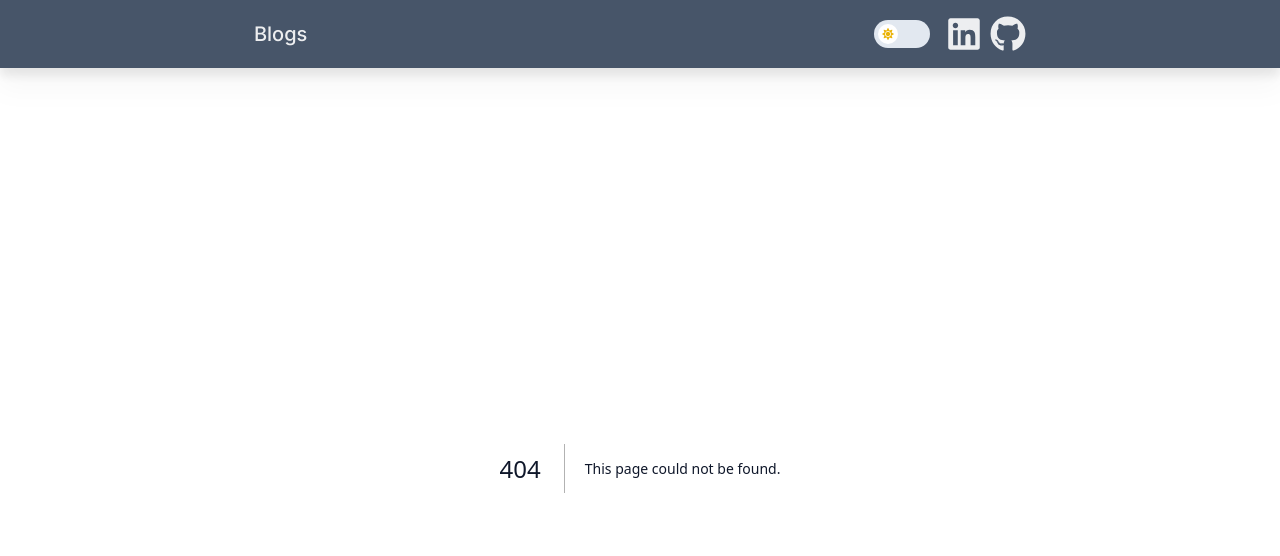
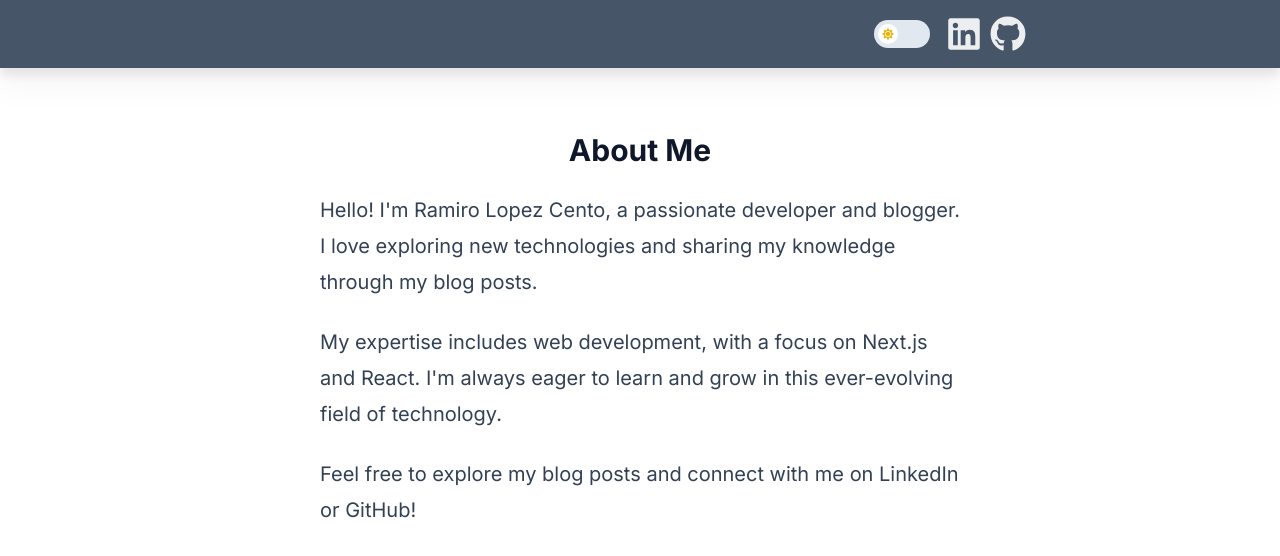
Before and after one commit to ramirolc02/my-blog, a Next.js app: page /about in a window 1280 px wide. Before the commit this address had no page. Shown: the top 556 px of the page. Built offline with nearby package versions, Linux system fonts and the light colour scheme.

Commit message:
feat: new design

```diff
--- /dev/null
+++ b/app/about/page.tsx
@@ -0,0 +1,23 @@
+import AnimatedWrapper from "../components/AnimatedWrapper"
+
+export default function About() {
+  return (
+    <AnimatedWrapper className="max-w-2xl mx-auto mt-12 p-4">
+      <h1 className="text-3xl font-bold mb-6 text-center">About Me</h1>
+      <p className="mb-4">
+        Hello! I'm Ramiro Lopez Cento, a passionate developer and blogger. I
+        love exploring new technologies and sharing my knowledge through my blog
+        posts.
+      </p>
+      <p className="mb-4">
+        My expertise includes web development, with a focus on Next.js and
+        React. I'm always eager to learn and grow in this ever-evolving field of
+        technology.
+      </p>
+      <p>
+        Feel free to explore my blog posts and connect with me on LinkedIn or
+        GitHub!
+      </p>
+    </AnimatedWrapper>
+  )
+}
--- /dev/null
+++ b/app/components/AnimatedAbout.tsx
@@ -0,0 +1,30 @@
+"use client"
+
+import { motion } from "framer-motion"
+
+export default function AnimatedAbout() {
+  return (
+    <motion.div
+      initial={{ opacity: 0 }}
+      animate={{ opacity: 1 }}
+      transition={{ duration: 0.5 }}
+      className="max-w-2xl mx-auto mt-12 p-4"
+    >
+      <h1 className="text-3xl font-bold mb-6 text-center">About Me</h1>
+      <p className="mb-4">
+        Hello! I'm Ramiro Lopez Cento, a passionate developer and blogger. I
+        love exploring new technologies and sharing my knowledge through my blog
+        posts.
+      </p>
+      <p className="mb-4">
+        My expertise includes web development, with a focus on Next.js and
+        React. I'm always eager to learn and grow in this ever-evolving field of
+        technology.
+      </p>
+      <p>
+        Feel free to explore my blog posts and connect with me on LinkedIn or
+        GitHub!
+      </p>
+    </motion.div>
+  )
+}
--- /dev/null
+++ b/app/components/AnimatedPosts.tsx
@@ -0,0 +1,32 @@
+"use client"
+
+import { motion } from "framer-motion"
+import ListItem from "./ListItem"
+
+type Props = {
+  posts: Meta[]
+}
+
+export default function AnimatedPosts({ posts }: Props) {
+  return (
+    <motion.section
+      initial={{ opacity: 0 }}
+      animate={{ opacity: 1 }}
+      transition={{ delay: 0.2, duration: 0.5 }}
+      className="mt-6 mx-auto max-w-2xl"
+    >
+      <ul className="w-full list-none p-0 grid gap-4 md:grid-cols-2">
+        {posts.map((post, index) => (
+          <motion.li
+            key={post.id}
+            initial={{ opacity: 0, y: 20 }}
+            animate={{ opacity: 1, y: 0 }}
+            transition={{ delay: index * 0.1, duration: 0.5 }}
+          >
+            <ListItem post={post} />
+          </motion.li>
+        ))}
+      </ul>
+    </motion.section>
+  )
+}
--- /dev/null
+++ b/app/components/AnimatedTitle.tsx
@@ -0,0 +1,20 @@
+"use client"
+
+import { motion } from "framer-motion"
+
+type Props = {
+  children: React.ReactNode
+}
+
+export default function AnimatedTitle({ children }: Props) {
+  return (
+    <motion.h1
+      initial={{ opacity: 0, y: -20 }}
+      animate={{ opacity: 1, y: 0 }}
+      transition={{ duration: 0.5 }}
+      className="mt-12 mb-12 text-3xl text-center dark:text-white font-bold break-words px-2"
+    >
+      {children}
+    </motion.h1>
+  )
+}
--- /dev/null
+++ b/app/components/AnimatedWrapper.tsx
@@ -0,0 +1,22 @@
+"use client"
+
+import { motion } from "framer-motion"
+import { ReactNode } from "react"
+
+type Props = {
+  children: ReactNode
+  className?: string
+}
+
+export default function AnimatedWrapper({ children, className = "" }: Props) {
+  return (
+    <motion.div
+      initial={{ opacity: 0, y: 20 }}
+      animate={{ opacity: 1, y: 0 }}
+      transition={{ duration: 0.5 }}
+      className={className}
+    >
+      {children}
+    </motion.div>
+  )
+}
--- a/app/components/ListItem.tsx
+++ b/app/components/ListItem.tsx
@@ -2,18 +2,39 @@ import getFormattedDate from "@/lib/getFormattedDate"
 import Link from "next/link"
 
 type Props = {
-    post: Meta
+  post: Meta
 }
 
 export default function ListItem({ post }: Props) {
-    const { id, title, date } = post
-    const formattedDate = getFormattedDate(date)
+  const { id, title, date } = post
+  const formattedDate = getFormattedDate(date)
 
-    return (
-        <li className="mt-4 text-2xl dark:text-white/90">
-            <Link className="underline hover:text-black/70 dark:hover:text-white" href={`/posts/${id}`}>{title}</Link>
-            <br />
-            <p className="text-sm mt-1">{formattedDate}</p>
-        </li>
-    )
+  return (
+    <Link href={`/posts/${id}`} className="block no-underline">
+      <article className="bg-white dark:bg-slate-800 rounded-lg overflow-hidden shadow-md hover:shadow-xl transition-shadow duration-300 ease-in-out border border-gray-200 dark:border-gray-700 hover:border-indigo-500 dark:hover:border-indigo-400">
+        <div className="p-6">
+          <h2 className="text-xl font-semibold mb-2 text-gray-800 dark:text-white group-hover:text-indigo-600 dark:group-hover:text-indigo-400 transition-colors duration-300 no-underline">
+            {title}
+          </h2>
+          <p className="text-gray-600 dark:text-gray-400 text-sm mb-4 no-underline">
+            {formattedDate}
+          </p>
+          <span className="text-indigo-600 dark:text-indigo-400 font-medium inline-flex items-center hover-bounce">
+            Read more
+            <svg
+              className="w-4 h-4 ml-2"
+              viewBox="0 0 24 24"
+              fill="none"
+              stroke="currentColor"
+              strokeWidth="2"
+              strokeLinecap="round"
+              strokeLinejoin="round"
+            >
+              <path d="M5 12h14M12 5l7 7-7 7" />
+            </svg>
+          </span>
+        </div>
+      </article>
+    </Link>
+  )
 }
--- a/app/components/Navbar.tsx
+++ b/app/components/Navbar.tsx
@@ -5,13 +5,7 @@ import ThemeToggle from "./ThemeToggle"
 export default function Navbar() {
   return (
     <nav className="bg-slate-600 p-4 sticky top-0 drop-shadow-xl z-10">
-      <div className="md:px-6 prose prose-xl mx-auto flex flex-wrap justify-between items-center">
-        <Link
-          href="/"
-          className="text-white/90 no-underline hover:text-white text-xl mb-2 sm:mb-0"
-        >
-          Blogs
-        </Link>
+      <div className="md:px-6 prose prose-xl mx-auto flex justify-end items-center">
         <div className="flex items-center space-x-4">
           <ThemeToggle />
           <div className="flex space-x-2 text-white text-3xl sm:text-4xl">
--- a/app/components/Posts.tsx
+++ b/app/components/Posts.tsx
@@ -1,4 +1,5 @@
 import { getPostsMeta } from "@/lib/posts"
+import AnimatedWrapper from "./AnimatedWrapper"
 import ListItem from "./ListItem"
 
 export default async function Posts() {
@@ -9,12 +10,16 @@ export default async function Posts() {
   }
 
   return (
-    <section className="mt-6 mx-auto max-w-2xl">
-      <ul className="w-full list-none p-0">
+    <AnimatedWrapper className="mt-6 mx-auto max-w-4xl">
+      <ul className="grid gap-6 md:grid-cols-2">
         {posts.map((post) => (
-          <ListItem key={post.id} post={post} />
+          <li key={post.id}>
+            <AnimatedWrapper>
+              <ListItem post={post} />
+            </AnimatedWrapper>
+          </li>
         ))}
       </ul>
-    </section>
+    </AnimatedWrapper>
   )
 }
--- a/app/globals.css
+++ b/app/globals.css
@@ -8,3 +8,12 @@
     @apply overflow-x-hidden;
   }
 }
+
+@keyframes bounce {
+  0%, 100% { transform: translateX(0); }
+  50% { transform: translateX(3px); }
+}
+
+.hover-bounce:hover svg {
+  animation: bounce 0.5s infinite;
+}
--- a/app/page.tsx
+++ b/app/page.tsx
@@ -1,14 +1,19 @@
+import AnimatedWrapper from "./components/AnimatedWrapper"
 import Posts from "./components/Posts"
+
 export const revalidate = 86400
 
 export default function Home() {
   return (
-    <div className="mx-auto">
-      {/* <ProfilePic /> */}
-      <h1 className="mt-12 mb-12 text-3xl text-center dark:text-white font-bold break-words px-2">
-        Ramiro Lopez Cento&apos;s Website
-      </h1>
-      <Posts />
+    <div className="min-h-screen bg-gray-50 dark:bg-gray-900 bg-[url('/subtle-pattern.png')] bg-repeat">
+      <div className="mx-auto max-w-4xl px-4 sm:px-6 lg:px-8 py-12">
+        <AnimatedWrapper>
+          <h1 className="text-4xl font-bold text-center text-gray-900 dark:text-white mb-12">
+            Ramiro Lopez Cento&apos;s Website
+          </h1>
+        </AnimatedWrapper>
+        <Posts />
+      </div>
     </div>
   )
 }
--- a/package.json
+++ b/package.json
@@ -12,6 +12,7 @@
   "dependencies": {
     "@vercel/analytics": "^1.3.1",
     "@vercel/speed-insights": "^1.0.12",
+    "framer-motion": "^11.4.0",
     "highlight.js": "^11.8.0",
     "next": "^14.1.0",
     "next-mdx-remote": "^4.4.1",
```
Also changed, not shown: 2 other files (tests, documents, lock files or other folders).
